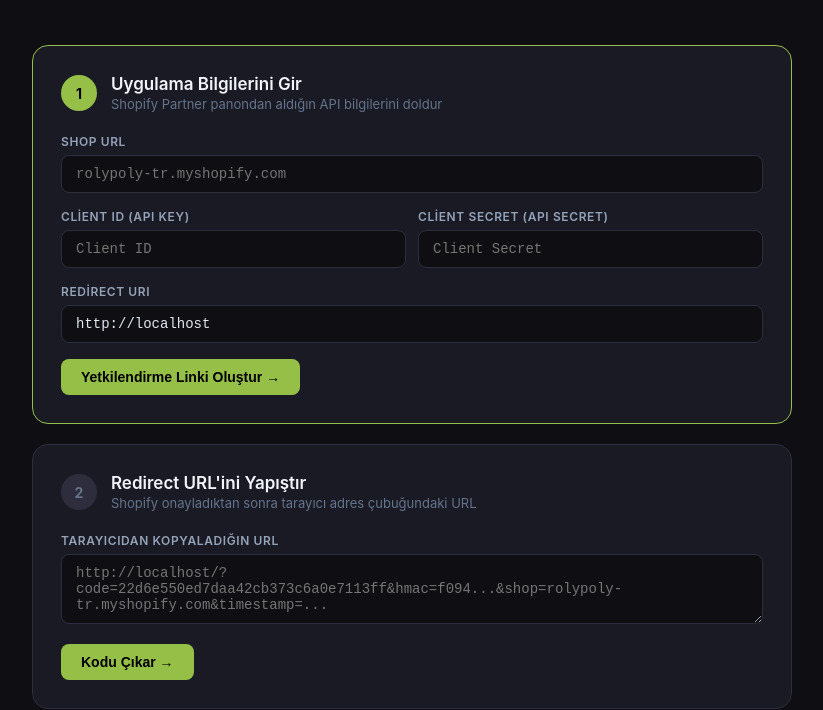
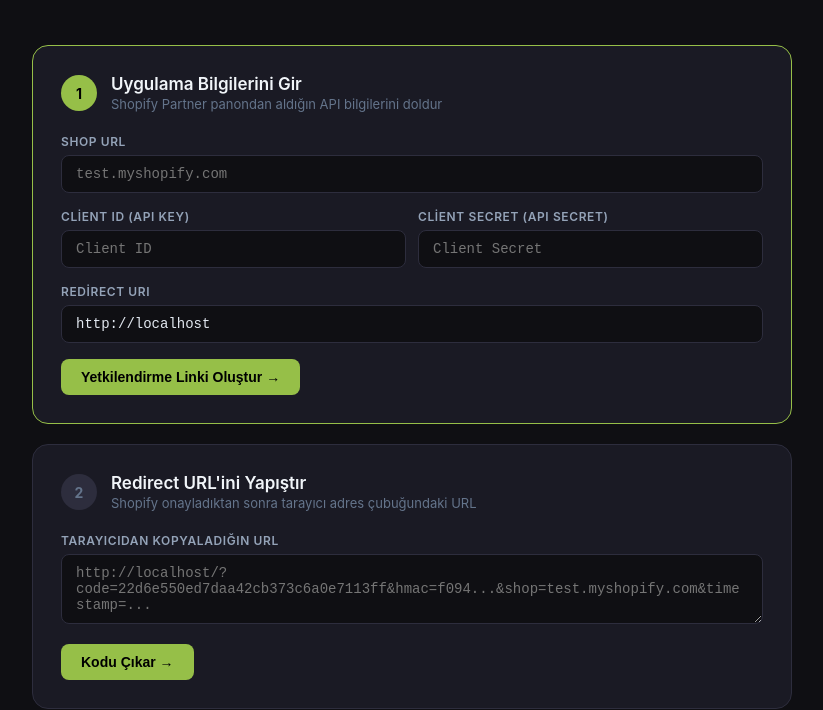
Before and after one commit to kaanoklucam-glitch/server-token, a website: page public/index.html in a window 1280 px wide. Shown: the part 94-804 px from the top of the page, without its empty margins (228-1051 px from the left). Drawn offline with Linux system fonts and the light colour scheme.

Commit message:
fix issue

```diff
--- a/public/index.html
+++ b/public/index.html
@@ -391,7 +391,7 @@
 
     <div class="form-group">
       <label>Shop URL</label>
-      <input type="text" id="shopUrl" placeholder="rolypoly-tr.myshopify.com" />
+      <input type="text" id="shopUrl" placeholder="test.myshopify.com" />
     </div>
 
     <div class="row">
@@ -444,7 +444,7 @@
 
     <div class="form-group">
       <label>Tarayıcıdan Kopyaladığın URL</label>
-      <textarea id="redirectUrl" placeholder="http://localhost/?code=22d6e550ed7daa42cb373c6a0e7113ff&hmac=f094...&shop=rolypoly-tr.myshopify.com&timestamp=..."></textarea>
+      <textarea id="redirectUrl" placeholder="http://localhost/?code=22d6e550ed7daa42cb373c6a0e7113ff&hmac=f094...&shop=test.myshopify.com&timestamp=..."></textarea>
     </div>
 
     <button class="btn btn-primary" onclick="extractCode()">
```
